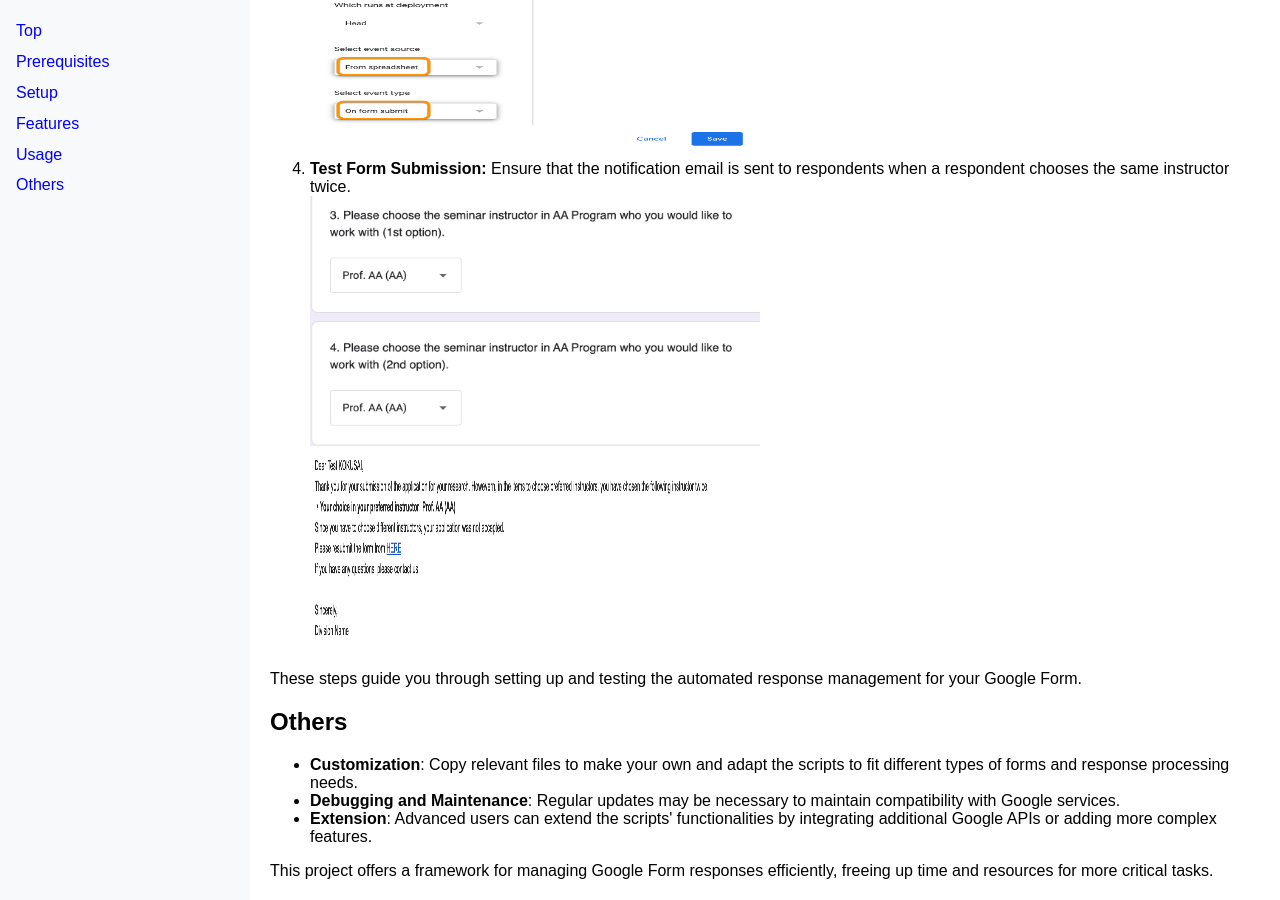
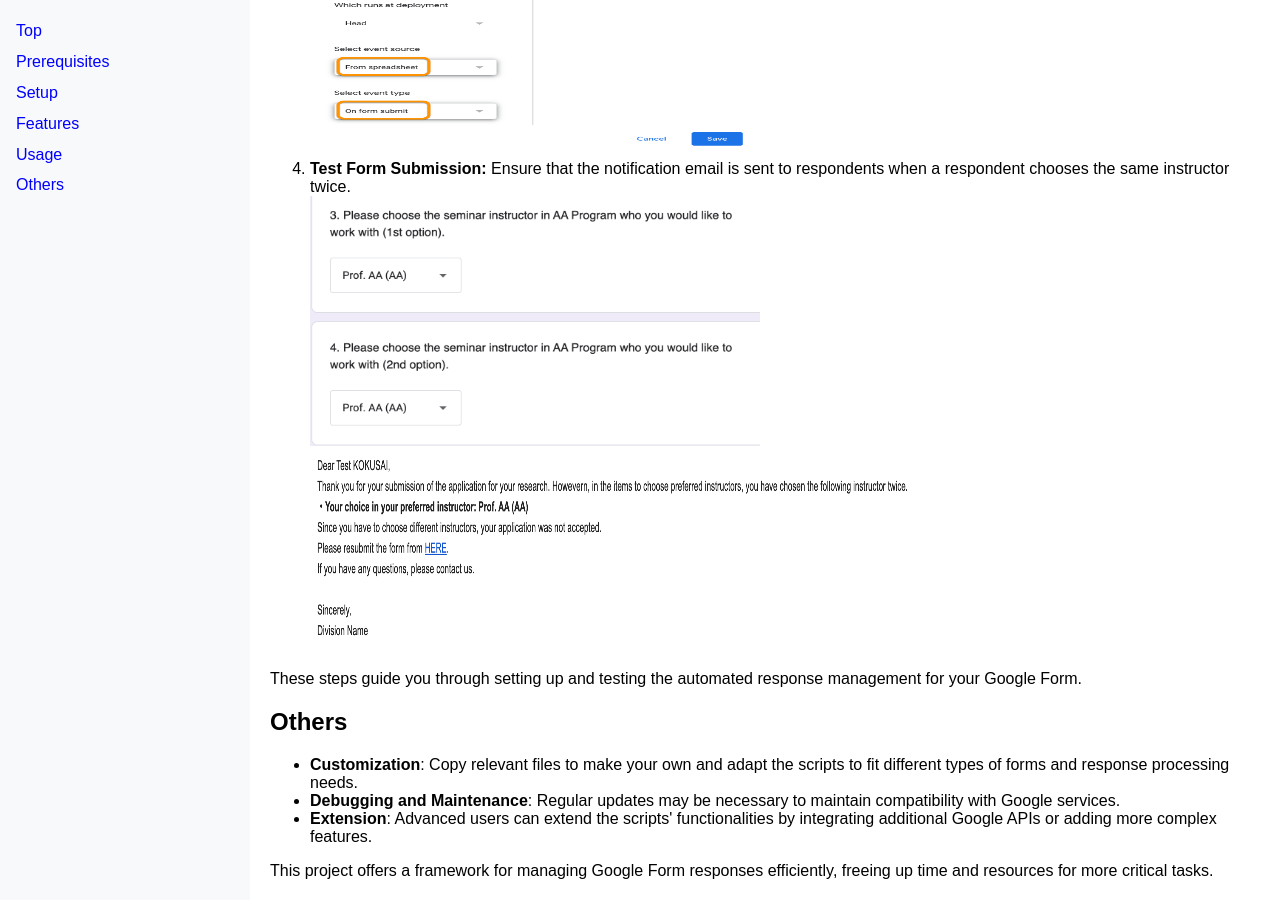
Before and after one commit to tsato21/form-manage-simplifier, a Jekyll site: the page built from docs/index.html, in a window 1280 px wide and 900 px high, scrolled down 2010 px. Built offline with Jekyll 4.4.1, drawn with Linux system fonts in a browser that asks for light colours.

Commit message:
Update index.html

```diff
--- a/docs/index.html
+++ b/docs/index.html
@@ -76,7 +76,7 @@
         <li>
             <strong>Test Form Submission:</strong> Ensure that the notification email is sent to respondents when a respondent chooses the same instructor twice.
             <div><img src="assets/images/choose-instructors.png" alt="Email Notification Example" width="450" height="250"></div>
-            <div><img src="assets/images/email-notification.png" alt="Email Notification Example" width="400" height="200"></div>
+            <div><img src="assets/images/email-notification.png" alt="Email Notification Example" width="600" height="200"></div>
         </li>
     </ol>
     <div>
```
